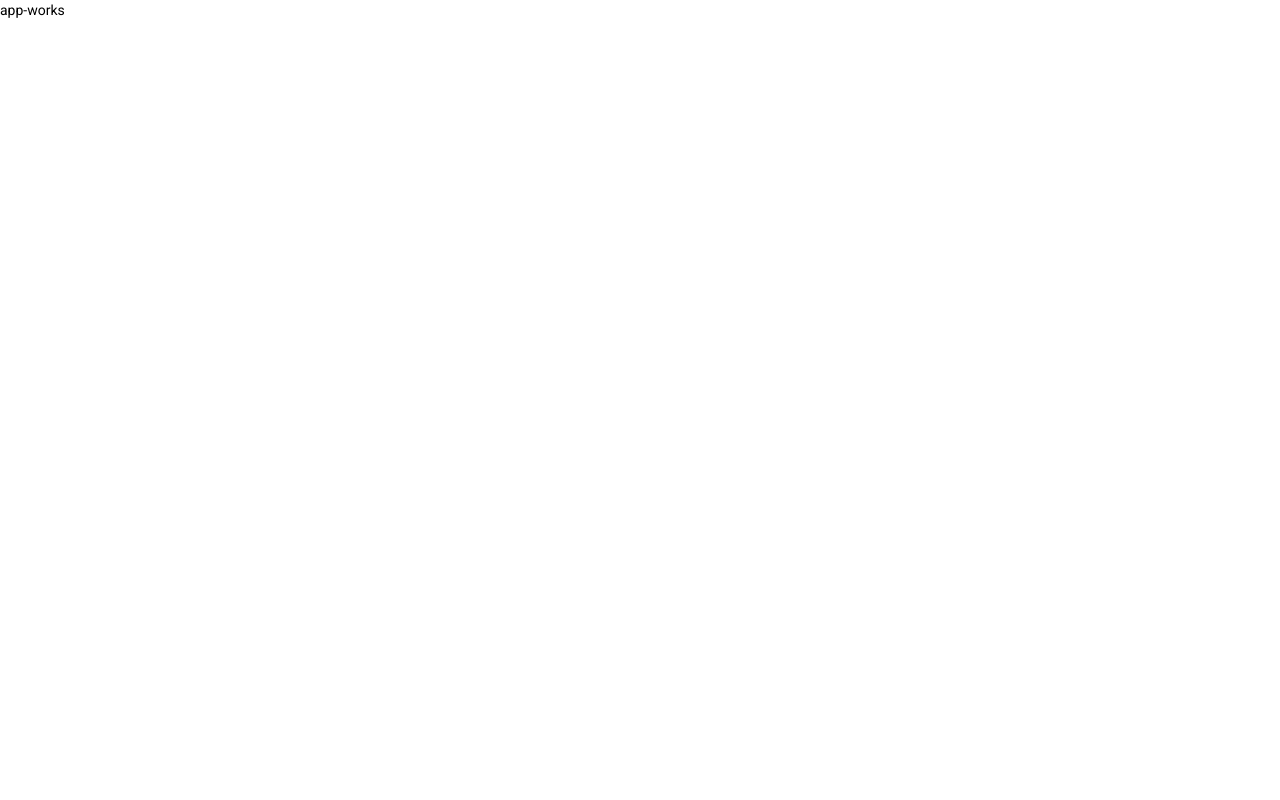
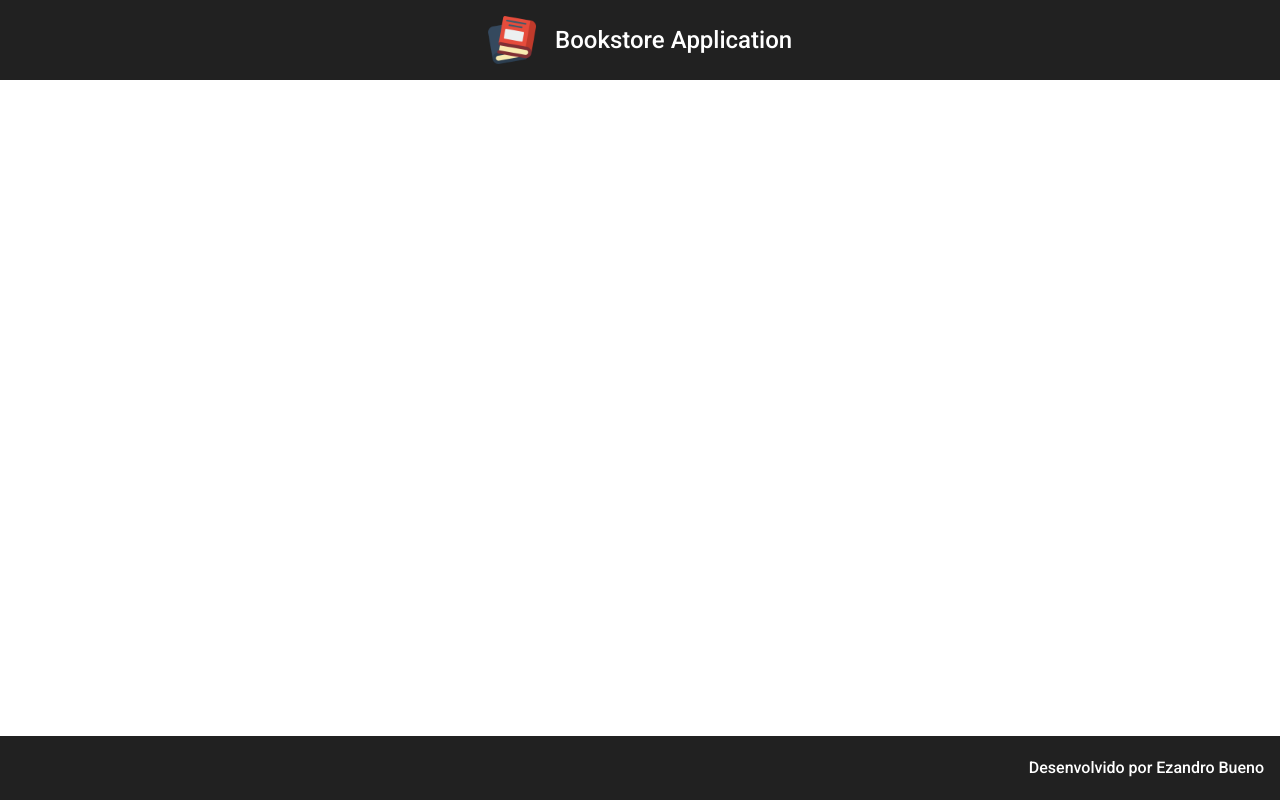
Before and after one commit to ezbueno/bookstore-angular, an Angular app in the folder bookstore-frontend/bookstore/: page / in a window 1280 px wide. Built offline with nearby package versions, Linux system fonts and the light colour scheme.

Commit message:
Img, footer

```diff
--- a/bookstore-frontend/bookstore/angular.json
+++ b/bookstore-frontend/bookstore/angular.json
@@ -56,7 +56,7 @@
               "src/assets"
             ],
             "styles": [
-              "./node_modules/@angular/material/prebuilt-themes/deeppurple-amber.css",
+              "./node_modules/@angular/material/prebuilt-themes/pink-bluegrey.css",
               "src/styles.css"
             ],
             "scripts": []
--- a/bookstore-frontend/bookstore/src/app/app.component.html
+++ b/bookstore-frontend/bookstore/src/app/app.component.html
@@ -1 +1,2 @@
-<p>app-works</p>
+<app-header></app-header>
+<app-footer></app-footer>
--- /dev/null
+++ b/bookstore-frontend/bookstore/src/app/components/template/footer/footer.component.css
@@ -0,0 +1,6 @@
+.footer {
+    position: fixed;
+    bottom: 0;
+    justify-content: flex-end;
+    font-size: 1rem;
+}
--- /dev/null
+++ b/bookstore-frontend/bookstore/src/app/components/template/footer/footer.component.html
@@ -0,0 +1,3 @@
+<mat-toolbar class="footer">
+  <span>Desenvolvido por Ezandro Bueno</span>
+</mat-toolbar>
--- /dev/null
+++ b/bookstore-frontend/bookstore/src/app/components/template/footer/footer.component.ts
@@ -0,0 +1,15 @@
+import { Component, OnInit } from '@angular/core';
+
+@Component({
+  selector: 'app-footer',
+  templateUrl: './footer.component.html',
+  styleUrls: ['./footer.component.css']
+})
+export class FooterComponent implements OnInit {
+
+  constructor() { }
+
+  ngOnInit(): void {
+  }
+
+}
--- /dev/null
+++ b/bookstore-frontend/bookstore/src/app/components/template/header/header.component.css
@@ -0,0 +1,18 @@
+img {
+   height: 3rem;
+}
+
+.header {
+    justify-content: center;
+    height: 10%;
+}
+
+span {
+    display: flex;
+    align-items: center;
+}
+
+h1 {
+    padding-left: 1.2rem;
+    font-size: 1.5rem;
+}
--- /dev/null
+++ b/bookstore-frontend/bookstore/src/app/components/template/header/header.component.html
@@ -0,0 +1,8 @@
+<mat-toolbar class="header">
+  <span>
+    <img src="assets/img/book.png" alt="logo-book" />
+  </span>
+  <span>
+    <h1>Bookstore Application</h1>
+  </span>
+</mat-toolbar>
--- /dev/null
+++ b/bookstore-frontend/bookstore/src/app/components/template/header/header.component.ts
@@ -0,0 +1,15 @@
+import { Component, OnInit } from '@angular/core';
+
+@Component({
+  selector: 'app-header',
+  templateUrl: './header.component.html',
+  styleUrls: ['./header.component.css']
+})
+export class HeaderComponent implements OnInit {
+
+  constructor() { }
+
+  ngOnInit(): void {
+  }
+
+}
```
Also changed, not shown: bookstore-frontend/bookstore/src/app/app.module.ts (+9 -2 lines), bookstore-frontend/bookstore/src/assets/img/book.png (added).
